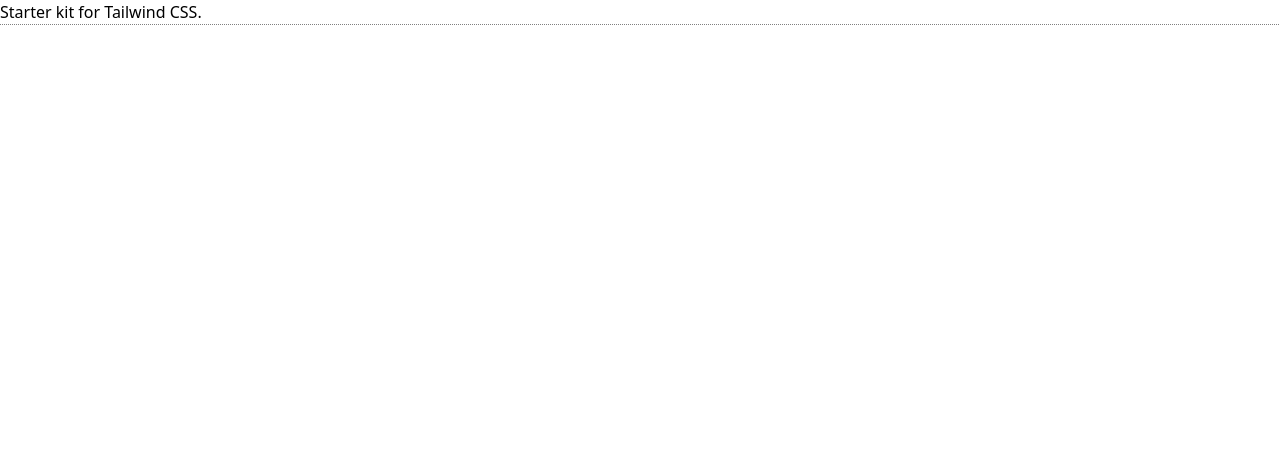
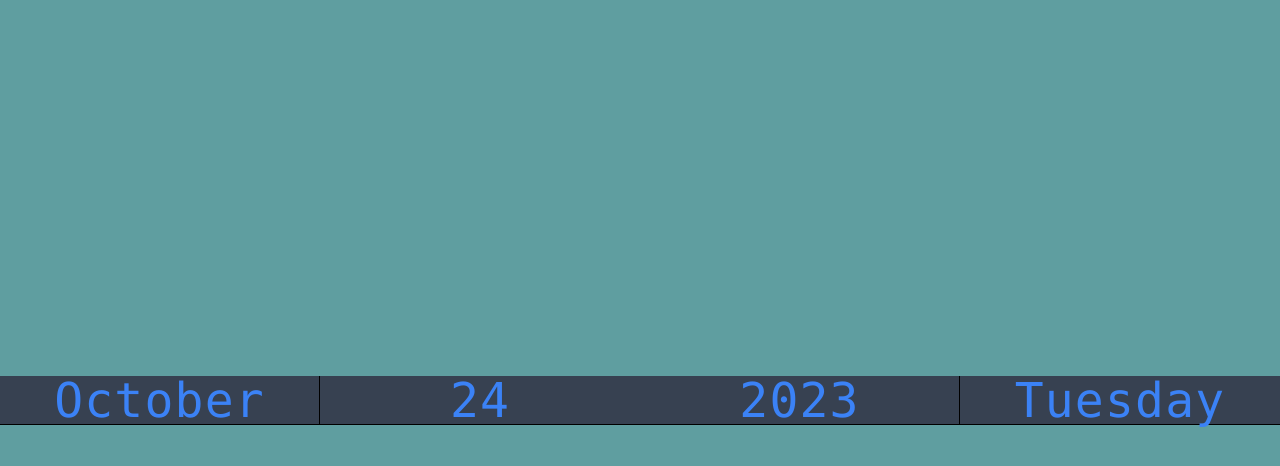
Before and after one commit to Caleb656/tailwind-date, a website: page public/index.html in a window 1280 px wide. Drawn offline with Linux system fonts and the light colour scheme.

Commit message:
Initial Commit

```diff
--- a/public/index.html
+++ b/public/index.html
@@ -10,9 +10,12 @@
     <script src="script.js" defer></script>
 
 </head>
-<body>
-
-    <h1>Starter kit for Tailwind CSS.</h1>
-
+<body class="h-screen flex items-center justify-center">
+    <time class="container mx-auto block grid lg:grid-cols-4 md:grid-cols-2">
+        <data class="month font-mono bg-gray-700 tracking-wide text-blue-500 block text-5xl text-center border-r border-b border-black">Month</data>
+        <data class="dayOfMonth font-mono bg-gray-700 tracking-wide text-blue-500 block text-5xl text-center border-b border-black">00</data>
+        <data class="year font-mono bg-gray-700 tracking-wide text-blue-500 block text-5xl text-center border-r border-b border-black">0000</data>
+        <data class="dayOfWeek font-mono bg-gray-700 tracking-wide text-blue-500 block text-5xl text-center border-b border-black">SMTWTFS</data>
+      </time>
 </body>
 </html>
--- a/public/script.js
+++ b/public/script.js
@@ -1 +1,73 @@
 console.log('👍 JS is OK!');
+
+// https://cdn.tailwindcss.com
+
+/************
+Static Data
+************/
+const allTheMonths = [
+    "January",
+    "February",
+    "March",
+    "April",
+    "May",
+    "June",
+    "July",
+    "August",
+    "September",
+    "October",
+    "November",
+    "December"
+  ];
+  const allTheDays = [
+    "Sunday",
+    "Monday",
+    "Tuesday",
+    "Wednesday",
+    "Thursday",
+    "Friday",
+    "Saturday"
+  ];
+
+  /************
+  Dynamic Data
+  ************/
+  // Get and store current date and time with `new Date()` object
+  const dateNow = new Date();
+  // Check-Check: See all `Date()` methods and properties
+  console.log(dateNow);
+
+  const gotMonth = dateNow.getMonth();
+  // Get current day of the month
+  let gotDayOfMonth = dateNow.getDate();
+  // Get current year
+  const gotYear = dateNow.getFullYear();
+  // Get current day of the week
+  const gotDayOfWeek = dateNow.getDay();
+
+  // Check-Check: Is the data correct?
+  console.log(gotMonth, gotDayOfMonth, gotYear, gotDayOfWeek);
+
+  /************
+  Get DOM Elements
+  ************/
+  // Get the month
+  const month = document.querySelector(".month");
+  // Get day of the month
+  const dayOfMonth = document.querySelector(".dayOfMonth");
+  // Get year
+  const year = document.querySelector(".year");
+  // Get Day of Week
+  const dayOfWeek = document.querySelector(".dayOfWeek");
+
+  /************
+  Set DOM Elements
+  ************/
+  // Set the month
+  month.innerText = allTheMonths[gotMonth];
+  // Set day of the month
+  dayOfMonth.innerText = gotDayOfMonth;
+  // Set the year
+  year.innerText = gotYear;
+  // Set the day of the week
+  dayOfWeek.innerText = allTheDays[gotDayOfWeek];
--- a/src/input.css
+++ b/src/input.css
@@ -4,6 +4,6 @@
 @tailwind utilities;
 
 /* Your Awesome Styles */
-* {
-    outline: 1px dotted gray;
+body {
+    background-color: cadetblue;
 }
```
Also changed, not shown: public/style.css, 1 other file.
